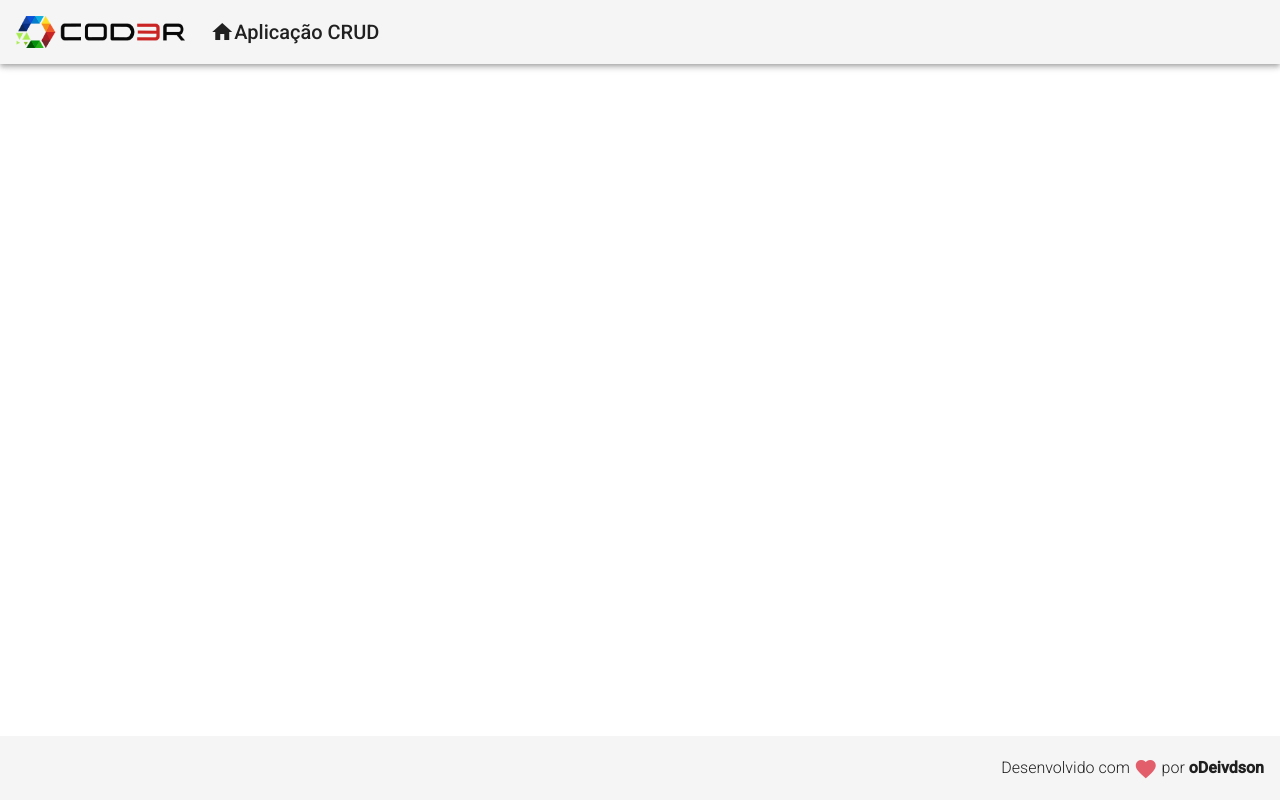
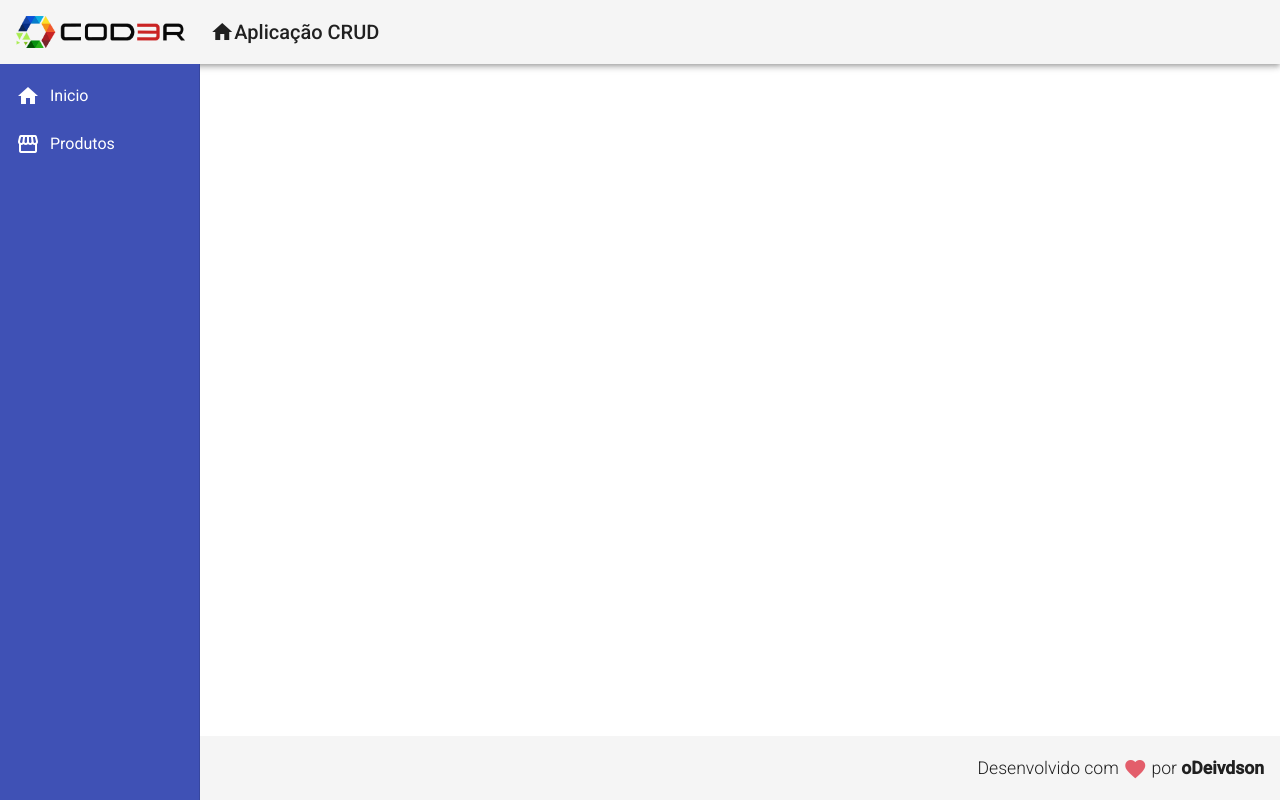
Before and after one commit to odeivdson/angular-crud, an Angular app in the folder frontend/: page / in a window 1280 px wide. Built offline with nearby package versions, Linux system fonts and the light colour scheme.

Commit message:
Adiciona menu de navegação

```diff
--- a/frontend/src/app/app.comonent.html
+++ b/frontend/src/app/app.comonent.html
@@ -1,2 +1,3 @@
 <app-header></app-header>
+<app-nav></app-nav>
 <app-footer></app-footer>
--- a/frontend/src/app/components/template/footer/footer.component.css
+++ b/frontend/src/app/components/template/footer/footer.component.css
@@ -6,6 +6,6 @@
 }
 
 .footer > span {
-  font-size: 1rem;
+  font-size: 1.1rem;
   font-weight: 300;
 }
--- /dev/null
+++ b/frontend/src/app/components/template/nav/nav.component.css
@@ -0,0 +1,12 @@
+.sidenav {
+  background-color: #3f51b5;
+  width: 200px;
+}
+
+.sidenav a {
+  color: #fff;
+}
+
+.sidenav i {
+  padding-right: 10px;
+}
--- /dev/null
+++ b/frontend/src/app/components/template/nav/nav.component.html
@@ -0,0 +1,18 @@
+<mat-sidenav-container class="container">
+    <mat-sidenav class="sidenav" mode="side" opened fixedInViewport="true" fixedTopGap="64">
+        <mat-nav-list class=nav-list>
+            <a mat-list-item>
+                <i class="material-icons">
+                    home
+                </i>
+                Inicio
+            </a>
+            <a mat-list-item>
+                <i class="material-icons">
+                    storefront
+                </i>
+                Produtos
+            </a>
+        </mat-nav-list>
+    </mat-sidenav>
+</mat-sidenav-container>
--- /dev/null
+++ b/frontend/src/app/components/template/nav/nav.component.ts
@@ -0,0 +1,15 @@
+import { Component, OnInit } from '@angular/core';
+
+@Component({
+  selector: 'app-nav',
+  templateUrl: './nav.component.html',
+  styleUrls: ['./nav.component.css']
+})
+export class NavComponent implements OnInit {
+
+  constructor() { }
+
+  ngOnInit(): void {
+  }
+
+}
```
Also changed, not shown: frontend/src/app/app.module.ts (+8 -2 lines).
